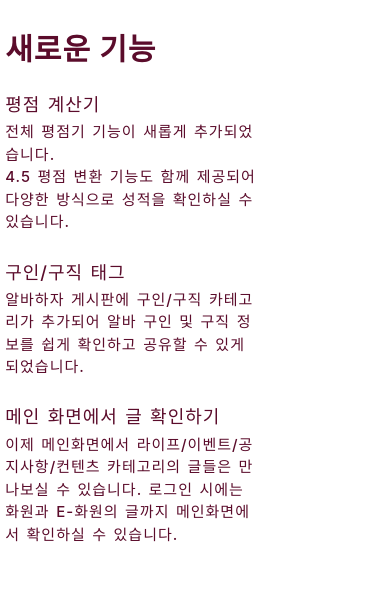
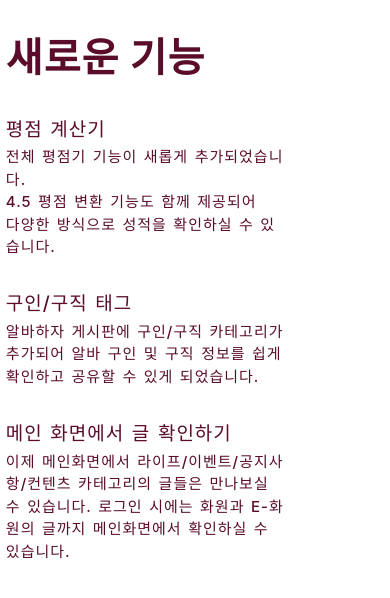
Before and after one commit to rkdmsals/renewal-guide, a React (Create React App) app: page /ServicePage in a window 390 px wide. Shown: the top 598 px of the page. Built offline with nearby package versions, Linux system fonts and the light colour scheme; the HTML template or start-up script is replaced by a standard one.

Commit message:
모바일 font size 변수 추가 및 ServicePage css 수정

```diff
--- a/src/components/utils/fontInfo.css
+++ b/src/components/utils/fontInfo.css
@@ -2,4 +2,6 @@
     --fullPage-text-color: #5B0C2B;
     --fullPage-title-font-size: 55px;
     --fullPage-body-font-size: 16px;
+    --fullPage-mobile-title-font-size: 40px;
+    --fullPage-mobile-body-font-size: 15px;
 }
--- a/src/components/views/ServicePage/ServicePage.css
+++ b/src/components/views/ServicePage/ServicePage.css
@@ -88,25 +88,52 @@
 }
 
 @media screen and (max-width: 480px) {
-    .servicePage_left_container {
-        width: 100%;
-    }
-
-    .servicePage_left_title {
-        font-size: 30px;
-    }
-
-    .servicePage_left_content_title {
-        font-size: 18px;
-    }
-
-    .servicePage_left_content_body {
-        font-size: 15px;
-    }
 
     .mobile-only {
         display: none;
         /* 모바일 화면에서 해당 div를 숨깁니다. */
     }
 
+    .servicePage_left_container {
+        width: 100%;
+        padding-right: 0;
+    }
+
+    .servicePage_left_title {
+        font-size: var(--fullPage-mobile-title-font-size);
+        padding-bottom: 5%;
+    }
+
+    .servicePage_left_content_title {
+        font-size: 19px;
+    }
+
+    .servicePage_left_content_body {
+        font-size: var(--fullPage-mobile-body-font-size);
+    }
+
+    .servicePage_left_content_1,
+    .servicePage_left_content_2,
+    .servicePage_left_content_3 {
+        margin-top: 3%;
+        margin-bottom: 3%;
+    }
+
 }
+
+@media screen and (max-width: 280px) {
+    .servicePage_left_title {
+        font-size: 26px;
+        padding-bottom: 5%;
+    }
+
+    .servicePage_left_content_title {
+        font-size: 16px;
+    }
+
+    .servicePage_left_content_body {
+        font-size: 12px;
+    }
+
+
+}
```
Also changed, not shown: src/components/views/UiPages/UiInfo.css (+14 -0 lines).
